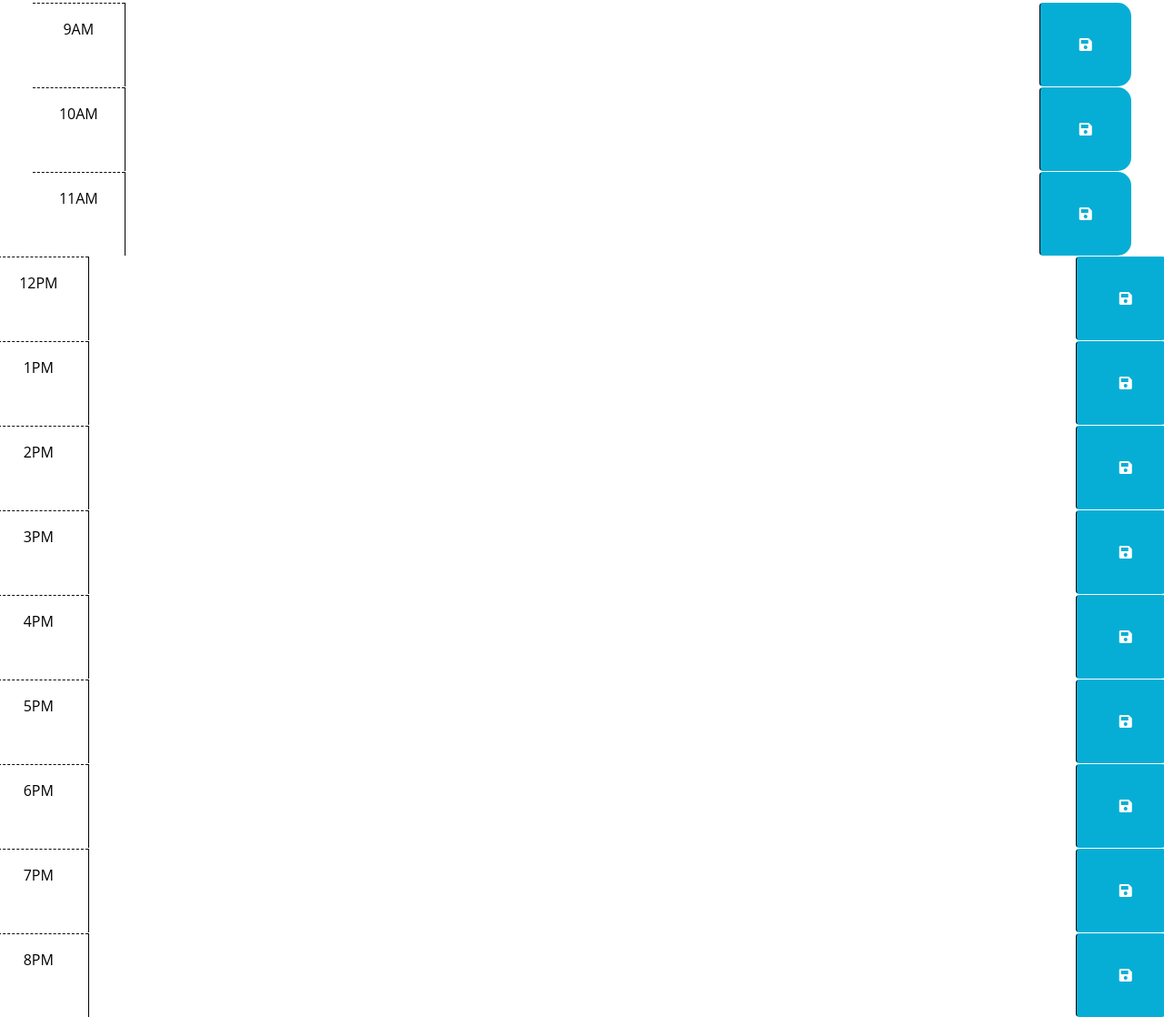
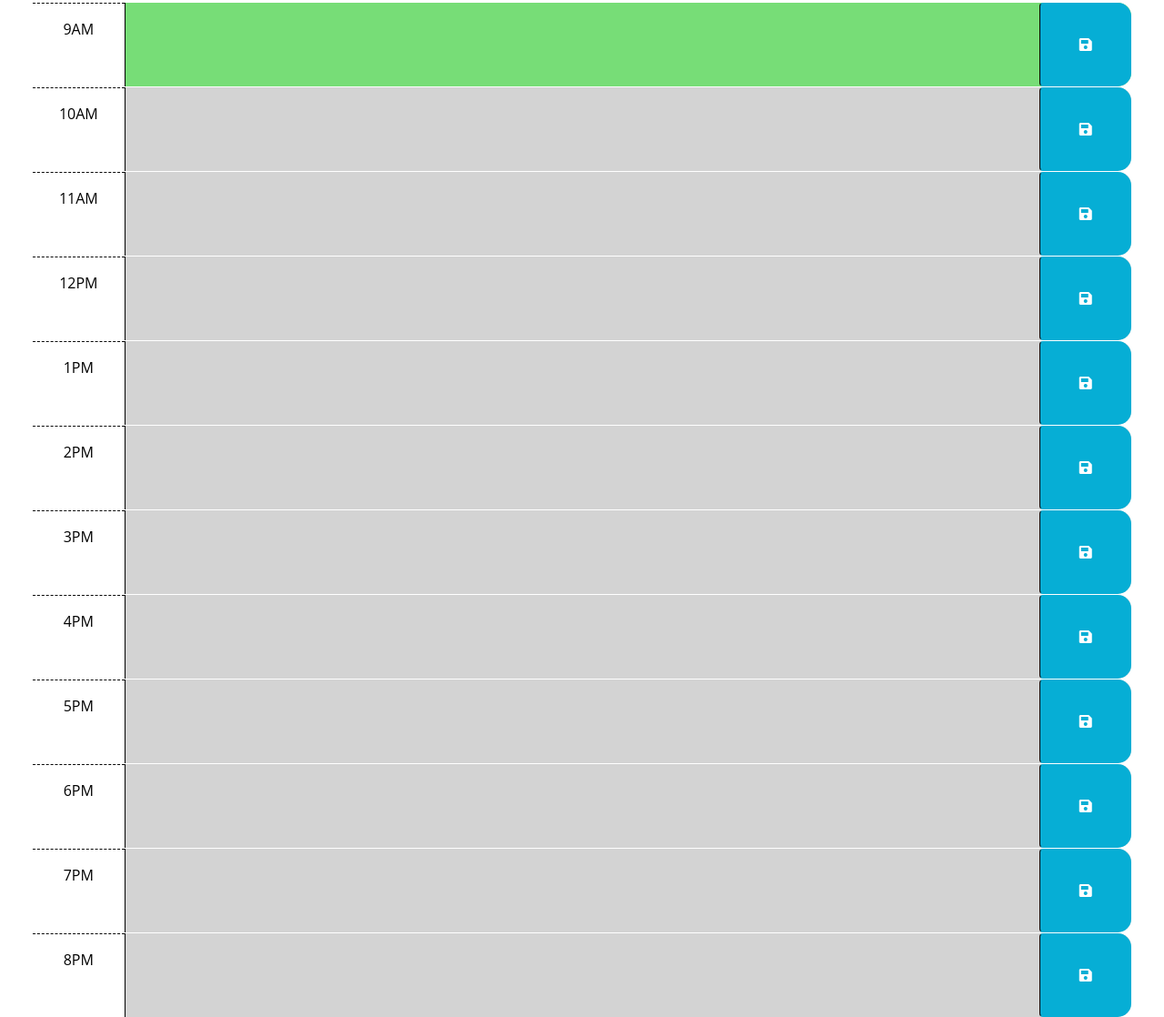
Before and after one commit to graysont3/Tajas-Scheduler-5, a plain HTML site: page index.html in a window 1280 px wide. Shown: the part 295-1413 px from the top of the page at 91% size. Drawn offline with nearby package versions, Linux system fonts and the light colour scheme.

Commit message:
got data to be saved in local storage and got past present future classes to work

```diff
--- a/index.html
+++ b/index.html
@@ -44,101 +44,101 @@
       <!-- Example of a past time block. The "past" class adds a gray background color. -->
       <div id="hour-9" class="row time-block">
         <div class="col-2 col-md-1 hour text-center py-3">9AM</div>
-        <textarea class="col-8 col-md-10 description" rows="3"> </textarea>
-        <button class="btn saveBtn col-2 col-md-1" aria-label="save">
-          <i class="fas fa-save" aria-hidden="true"></i>
+        <textarea class="col-8 col-md-10 description" id="text-9" rows="3"> </textarea>
+        <button class="btn saveBtn col-2 col-md-1" data-time="9" aria-label="save">
+          <i class="fas fa-save" data-time="9" aria-hidden="true"></i>
         </button>
       </div>
 
       <!-- Example of a present time block. The "present" class adds a red background color. -->
       <div id="hour-10" class="row time-block">
         <div class="col-2 col-md-1 hour text-center py-3">10AM</div>
-        <textarea class="col-8 col-md-10 description" rows="3"> </textarea>
-        <button class="btn saveBtn col-2 col-md-1" aria-label="save">
-          <i class="fas fa-save" aria-hidden="true"></i>
+        <textarea class="col-8 col-md-10 description" id="text-10" rows="3"> </textarea>
+        <button class="btn saveBtn col-2 col-md-1" data-time="10" aria-label="save">
+          <i class="fas fa-save" data-time="10" aria-hidden="true"></i>
         </button>
       </div>
 
       <!-- Example of a future time block. The "future" class adds a green background color. -->
       <div id="hour-11" class="row time-block">
         <div class="col-2 col-md-1 hour text-center py-3">11AM</div>
-        <textarea class="col-8 col-md-10 description" rows="3"> </textarea>
-        <button class="btn saveBtn col-2 col-md-1" aria-label="save">
-          <i class="fas fa-save" aria-hidden="true"></i>
+        <textarea class="col-8 col-md-10 description" id="text-11" rows="3"> </textarea>
+        <button class="btn saveBtn col-2 col-md-1" data-time="11" aria-label="save">
+          <i class="fas fa-save" data-time="11" aria-hidden="true"></i>
         </button>
       </div>
-    </div>
 
     <div id="hour-12" class="row time-block">
       <div class="col-2 col-md-1 hour text-center py-3">12PM</div>
-      <textarea class="col-8 col-md-10 description" rows="3"> </textarea>
-      <button class="btn saveBtn col-2 col-md-1" aria-label="save">
-        <i class="fas fa-save" aria-hidden="true"></i>
+      <textarea class="col-8 col-md-10 description" id="text-12" rows="3"> </textarea>
+      <button class="btn saveBtn col-2 col-md-1" data-time="12" aria-label="save">
+        <i class="fas fa-save" data-time="12" aria-hidden="true"></i>
       </button>
     </div>
 
     <div id="hour-13" class="row time-block">
       <div class="col-2 col-md-1 hour text-center py-3">1PM</div>
-      <textarea class="col-8 col-md-10 description" rows="3"> </textarea>
-      <button class="btn saveBtn col-2 col-md-1" aria-label="save">
-        <i class="fas fa-save" aria-hidden="true"></i>
+      <textarea class="col-8 col-md-10 description" id="text-13" rows="3"> </textarea>
+      <button class="btn saveBtn col-2 col-md-1" data-time="13" aria-label="save">
+        <i class="fas fa-save" data-time="13" aria-hidden="true"></i>
       </button>
     </div>
 
     <div id="hour-14" class="row time-block">
       <div class="col-2 col-md-1 hour text-center py-3">2PM</div>
-      <textarea class="col-8 col-md-10 description" rows="3"> </textarea>
-      <button class="btn saveBtn col-2 col-md-1" aria-label="save">
-        <i class="fas fa-save" aria-hidden="true"></i>
+      <textarea class="col-8 col-md-10 description" id="text-14" rows="3"> </textarea>
+      <button class="btn saveBtn col-2 col-md-1" data-time="14" aria-label="save">
+        <i class="fas fa-save" data-time="14" aria-hidden="true"></i>
       </button>
     </div>
 
     <div id="hour-15" class="row time-block">
       <div class="col-2 col-md-1 hour text-center py-3">3PM</div>
-      <textarea class="col-8 col-md-10 description" rows="3"> </textarea>
-      <button class="btn saveBtn col-2 col-md-1" aria-label="save">
-        <i class="fas fa-save" aria-hidden="true"></i>
+      <textarea class="col-8 col-md-10 description" id="text-15" rows="3"> </textarea>
+      <button class="btn saveBtn col-2 col-md-1" data-time="15" aria-label="save">
+        <i class="fas fa-save" data-time="15" aria-hidden="true"></i>
       </button>
     </div>
 
     <div id="hour-16" class="row time-block">
       <div class="col-2 col-md-1 hour text-center py-3">4PM</div>
-      <textarea class="col-8 col-md-10 description" rows="3"> </textarea>
-      <button class="btn saveBtn col-2 col-md-1" aria-label="save">
-        <i class="fas fa-save" aria-hidden="true"></i>
+      <textarea class="col-8 col-md-10 description" id="text-16" rows="3"> </textarea>
+      <button class="btn saveBtn col-2 col-md-1" data-time="16" aria-label="save">
+        <i class="fas fa-save" data-time="16" aria-hidden="true"></i>
       </button>
     </div>
 
     <div id="hour-17" class="row time-block">
       <div class="col-2 col-md-1 hour text-center py-3">5PM</div>
-      <textarea class="col-8 col-md-10 description" rows="3"> </textarea>
-      <button class="btn saveBtn col-2 col-md-1" aria-label="save">
-        <i class="fas fa-save" aria-hidden="true"></i>
+      <textarea class="col-8 col-md-10 description" id="text-17" rows="3"> </textarea>
+      <button class="btn saveBtn col-2 col-md-1" data-time="17" aria-label="save">
+        <i class="fas fa-save" data-time="17" aria-hidden="true"></i>
       </button>
     </div>
 
     <div id="hour-18" class="row time-block">
       <div class="col-2 col-md-1 hour text-center py-3">6PM</div>
-      <textarea class="col-8 col-md-10 description" rows="3"> </textarea>
-      <button class="btn saveBtn col-2 col-md-1" aria-label="save">
-        <i class="fas fa-save" aria-hidden="true"></i>
+      <textarea class="col-8 col-md-10 description" id="text-18" rows="3"> </textarea>
+      <button class="btn saveBtn col-2 col-md-1" data-time="18" aria-label="save">
+        <i class="fas fa-save" data-time="18" aria-hidden="true"></i>
       </button>
     </div>
 
     <div id="hour-19" class="row time-block">
       <div class="col-2 col-md-1 hour text-center py-3">7PM</div>
-      <textarea class="col-8 col-md-10 description" rows="3"> </textarea>
-      <button class="btn saveBtn col-2 col-md-1" aria-label="save">
-        <i class="fas fa-save" aria-hidden="true"></i>
+      <textarea class="col-8 col-md-10 description" id="text-19" rows="3"> </textarea>
+      <button class="btn saveBtn col-2 col-md-1" data-time="19" aria-label="save">
+        <i class="fas fa-save" data-time="19" aria-hidden="true"></i>
       </button>
     </div>
 
     <div id="hour-20" class="row time-block">
       <div class="col-2 col-md-1 hour text-center py-3">8PM</div>
-      <textarea class="col-8 col-md-10 description" rows="3"> </textarea>
-      <button class="btn saveBtn col-2 col-md-1" aria-label="save">
-        <i class="fas fa-save" aria-hidden="true"></i>
+      <textarea class="col-8 col-md-10 description" id="text-20" rows="3"></textarea>
+      <button class="btn saveBtn col-2 col-md-1" data-time="20" aria-label="save">
+        <i class="fas fa-save" data-time="20" aria-hidden="true"></i>
       </button>
+    </div>
     </div>
 
 
--- a/script.js
+++ b/script.js
@@ -25,25 +25,25 @@ $(function () {
   // This is displaying the current date on the webpage and a variable for the current time was set.
   var today = dayjs();
   $('#currentDay').text(today.format("MMMM DD, YYYY"));
-  var currentTime = dayjs().format("TT");
+  var currentTime = dayjs().format("HH");
 
   // setting up variables for each time block
 
-  var time9am = $('#9am');
-  var time10am = $('#10am');
-  var time11am = $('#11am');
-  var time12pm = $('#12pm');
-  var time1pm = $('#13pm');
-  var time2pm = $('#14pm');
-  var time3pm = $('#15pm');
-  var time4pm = $('#16pm');
-  var time5pm = $('#17pm');
-  var time6pm = $('#18pm');
-  var time7pm = $('#19pm');
-  var time8pm = $('#20pm');
+  var time9am = $('#hour-9');
+  var time10am = $('#hour-10');
+  var time11am = $('#hour-11');
+  var time12pm = $('#hour-12');
+  var time1pm = $('#hour-13');
+  var time2pm = $('#hour-14');
+  var time3pm = $('#hour-15');
+  var time4pm = $('#hour-16');
+  var time5pm = $('#hour-17');
+  var time6pm = $('#hour-18');
+  var time7pm = $('#hour-19');
+  var time8pm = $('#hour-20');
 
   // Make an array so loop can be ran for "past, present, future"
-  var timeArray = [
+  var allTimes = [
     time9am,
     time10am,
     time11am,
@@ -58,17 +58,33 @@ $(function () {
     time8pm,
   ];
 
+  for (var i = 0; i < allTimes.length; i++) {
+    if (currentTime > allTimes[i].attr("id").split("-")[1]) {
+      allTimes[i].addClass("past");
+
+    } else if (currentTime < allTimes[i].attr("id").split("-")[1]) {
+      allTimes[i].addClass("future");
+
+    } else {
+      allTimes[i].addClass("present");
+    }
+
+    $("text-" +(i+9)).val(localStorage.getItem("time-" +(i+9)))
+  }
 
   // var description = document.getElementById('col-8 col-md-10 description');
   // var saveButton = document.getElementById('btn saveBtn col-2 col-md-1');
 
 
-  // function saveToLocalStorage () {
-  //   var userInput = document.getElementById('col-8 col-md-10 description').value;
-  //   localStorage.setItem("userInput", userInput);
-  // }
+  function saveToLocalStorage (e) {
+    console.log(e.target.dataset.time)
+    var textToSave = $("#text-"+ e.target.dataset.time).val()
+    console.log(textToSave)
 
-  // saveBtnEl.addEventListener('click', saveToLocalStorage());
+    localStorage.setItem("time-"+e.target.dataset.time, textToSave)
+  }
+
+  $(document).on('click', "button", saveToLocalStorage);
 
 
 });
```
